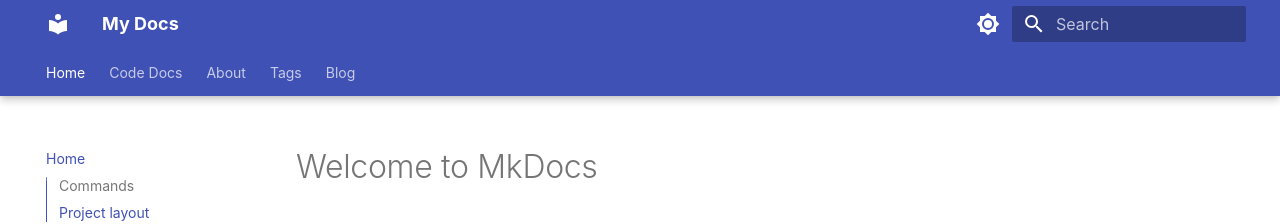
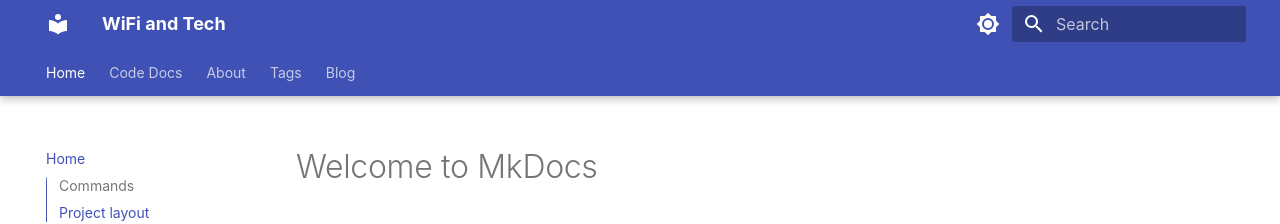
Before and after one commit to Shreedhar11/WiFiAndTechBlog, an MkDocs documentation site: the page built from docs/index.md, in a window 1280 px wide. Shown: the top 224 px of the page. Built offline with MkDocs 1.6.1 and Material for MkDocs 9.7.7, drawn with Linux system fonts in a browser that asks for light colours; some web fonts are replaced.

Commit message:
updated the site name

```diff
--- a/mkdocs.yml
+++ b/mkdocs.yml
@@ -1,4 +1,4 @@
-site_name: My Docs
+site_name: WiFi and Tech
 site_url: https://mydomain.org/mysite
 theme:
   name: material
```
